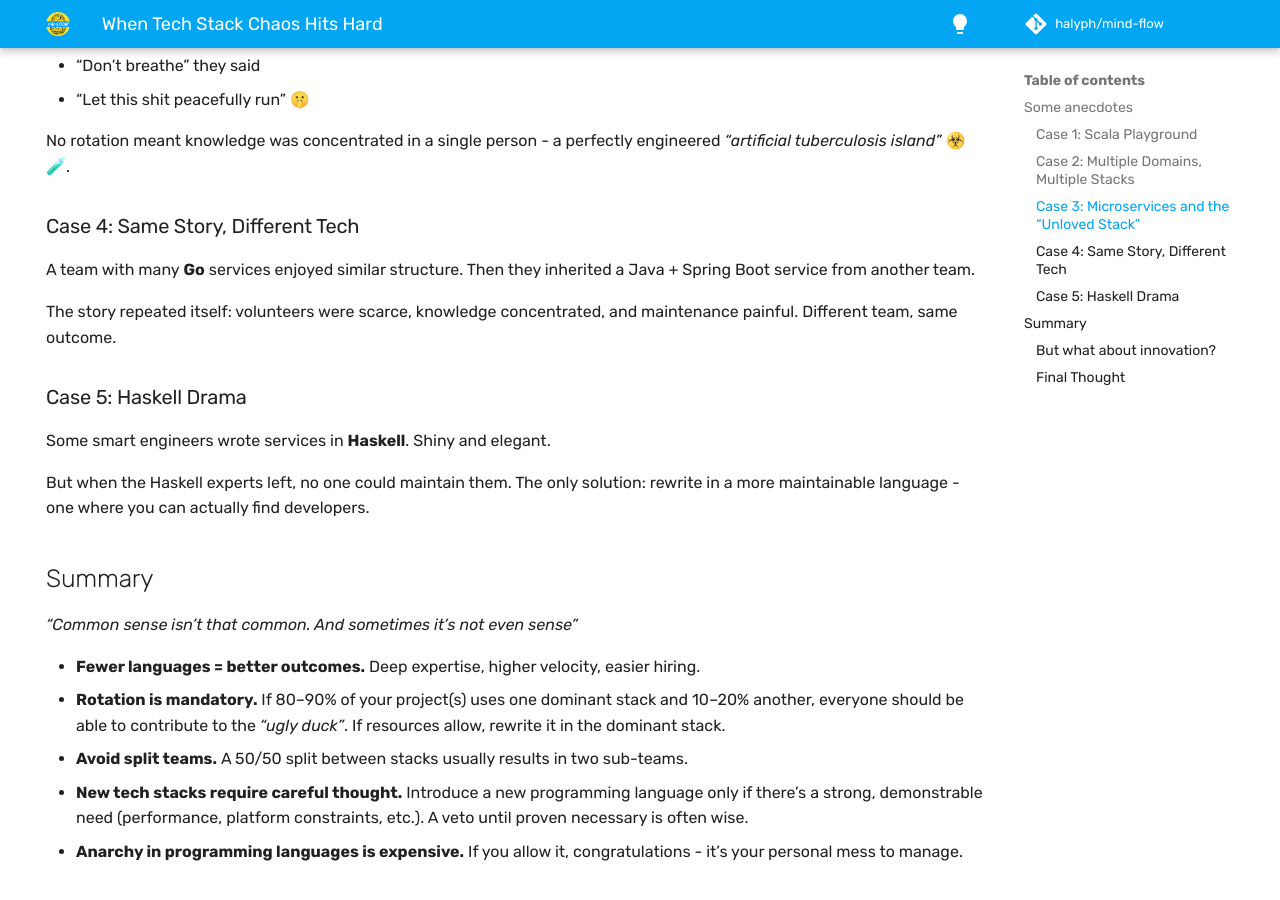
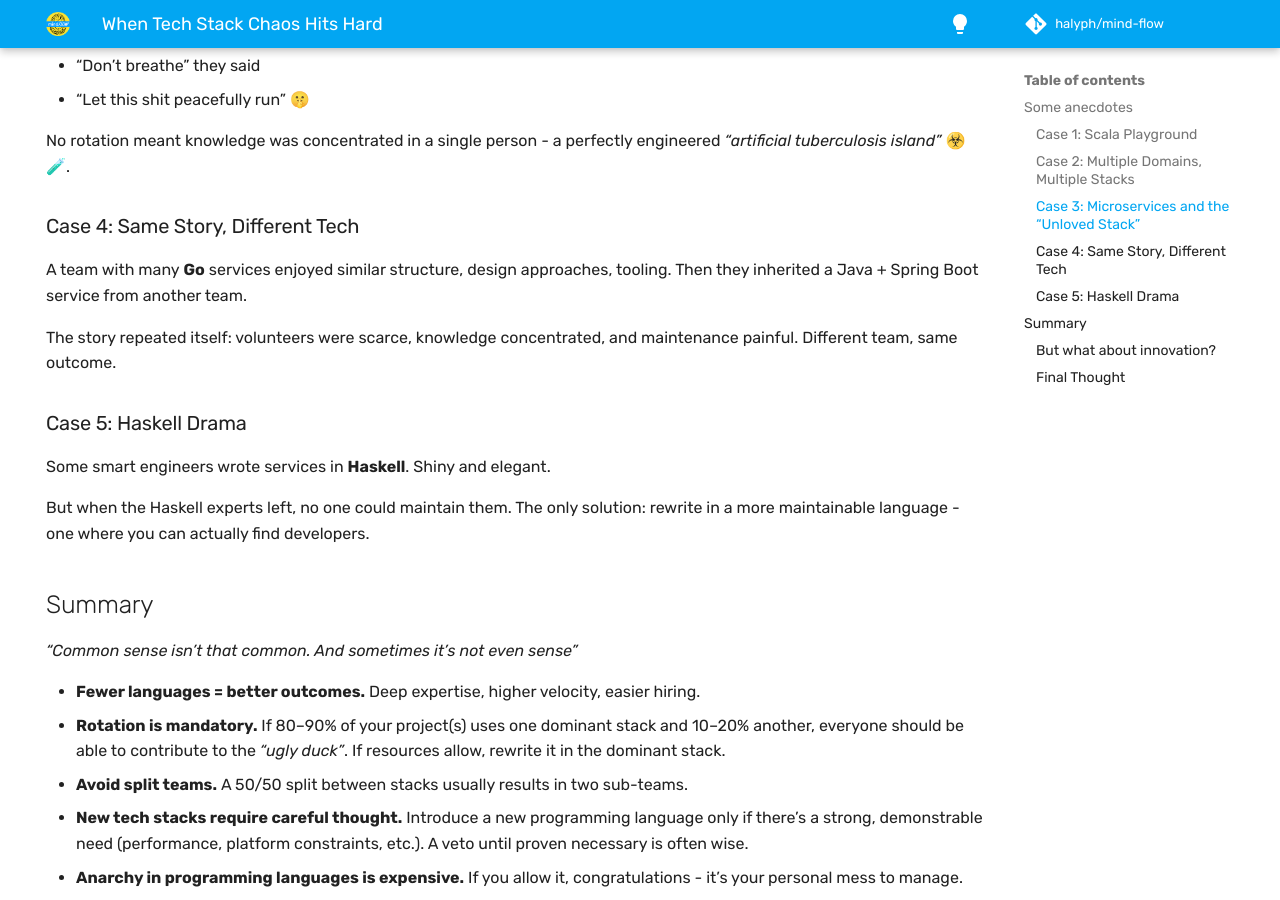
Before and after one commit to halyph/mind-flow, an MkDocs documentation site: the page built from docs/blog/2025/2025-11-15-tech-chaos.md, in a window 1280 px wide and 900 px high, scrolled down 1907 px. Built offline with MkDocs 1.6.1 and Material for MkDocs 9.7.7, drawn with Linux system fonts in a browser that asks for light colours; some web fonts are replaced; comment, search, counter and statistics services are not loaded.

Commit message:
upd 2025-11-15-tech-chaos.md

```diff
--- a/docs/blog/2025/2025-11-15-tech-chaos.md
+++ b/docs/blog/2025/2025-11-15-tech-chaos.md
@@ -35,7 +35,7 @@ A team had many services split across **Java** and **Scala**, with two main d
 
 Some engineers preferred Domain 2, some Domain 1. But even within Domain 1, new joiners often knew only Spring and not Scala + Play.
 
-This “freedom” of choice created a ticking *tech debt* bomb. No one could be an expert in all services, troubleshooting was hard, and switching between domains was painful. And all of this happened organically - not inherited from previous teams.
+This "freedom" of choice created a ticking *tech debt* bomb. No one could be an expert in all services, troubleshooting was hard, and switching between domains was painful. And all of this happened organically - not inherited from previous teams.
 
 
 ### Case 3: Microservices and the "Unloved Stack"
@@ -58,7 +58,7 @@ No rotation meant knowledge was concentrated in a single person - a perfectly en
 
 ### Case 4: Same Story, Different Tech
 
-A team with many **Go** services enjoyed similar structure. Then they inherited a Java + Spring Boot service from another team.
+A team with many **Go** services enjoyed similar structure, design approaches, tooling. Then they inherited a Java + Spring Boot service from another team.
 
 The story repeated itself: volunteers were scarce, knowledge concentrated, and maintenance painful. Different team, same outcome.
 
```
